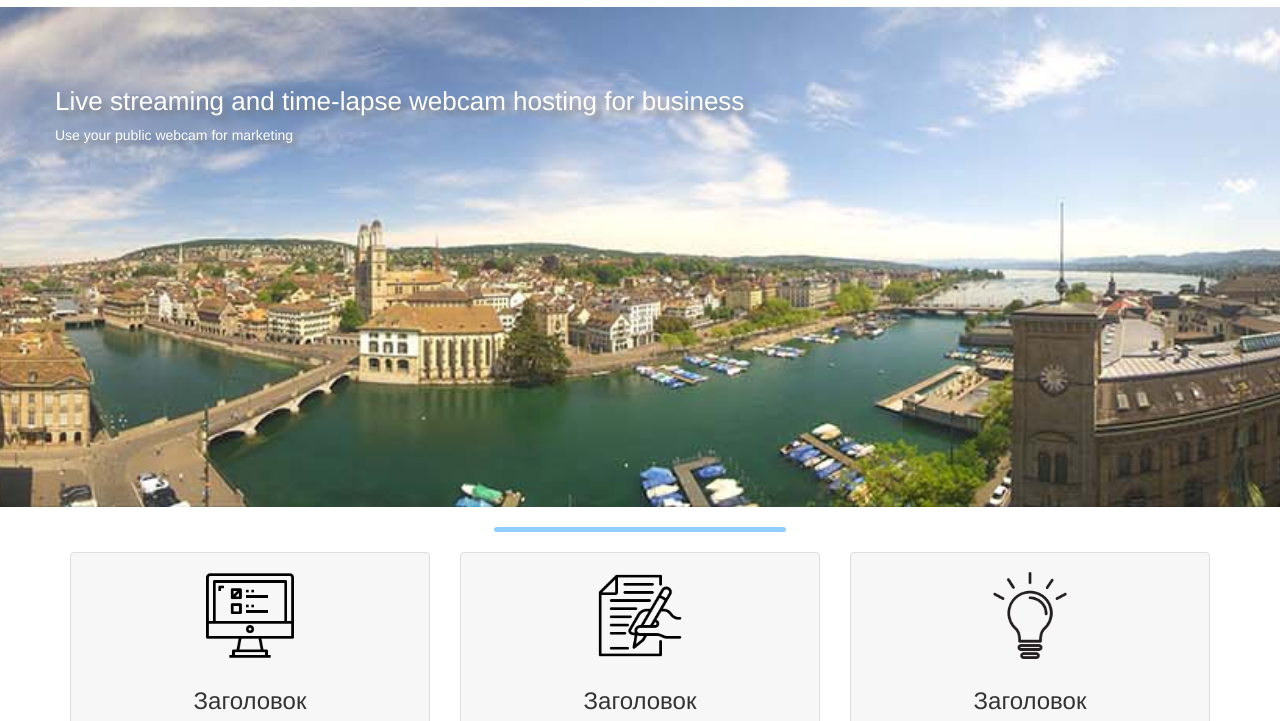
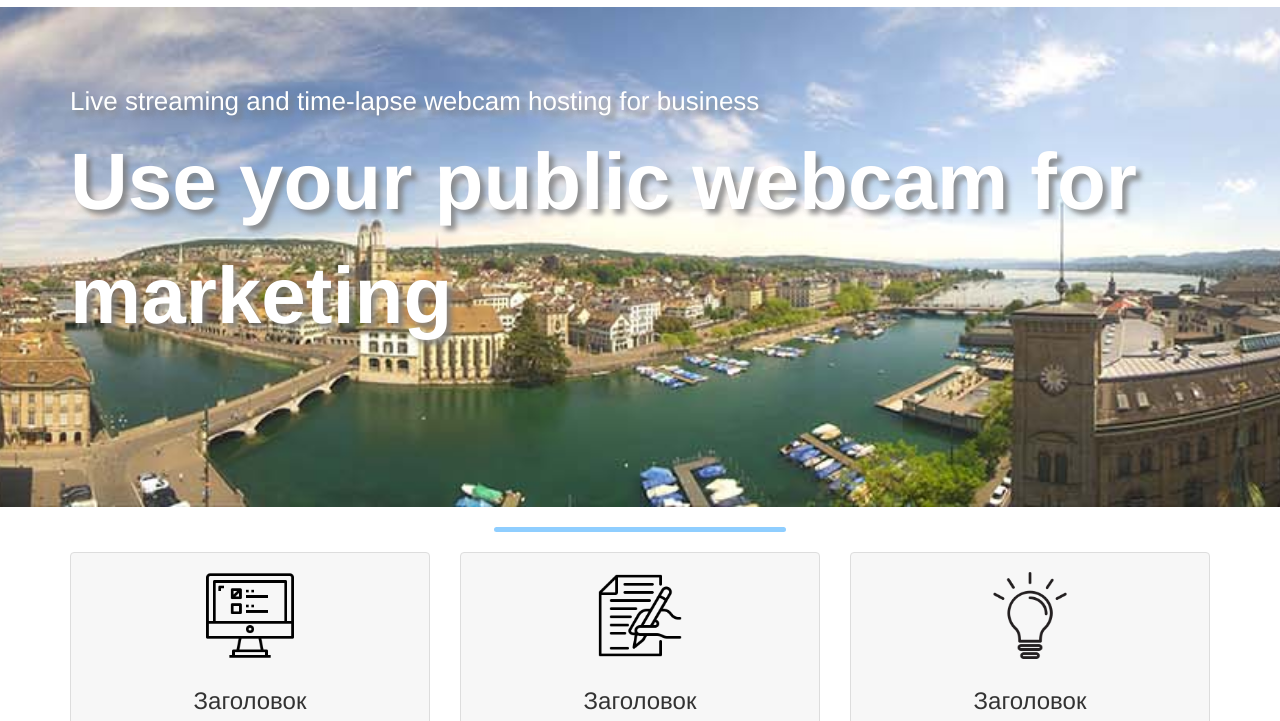
Before and after one commit to alxndrd/webcam_1, a plain HTML site: page index.html in a window 1280 px wide. Shown: the part 71-792 px from the top of the page. Drawn offline with Linux system fonts and the light colour scheme.

Commit message:
adaptive .intro

```diff
--- a/assets/css/style.css
+++ b/assets/css/style.css
@@ -92,17 +92,23 @@ button:hover {
 
 }
 
-h2.intro__text{
+.intro h2{
 	width: 100%;
 	font-size: 26px;
 	padding-top: 60px;
 }
 
-p.intro__text{
+.intro span{
 	width: 100%;
-	font-size: 76px;
+	font-size: 8rem;
 	font-weight: 700;
 
+}
+
+@media (max-width: 767px) {
+	.intro span {
+		font-size: 6rem;
+	}
 }
 
 /*features*/
--- a/index.html
+++ b/index.html
@@ -54,10 +54,8 @@
 
     <div class="intro">
       <div class="container">
-        <div class="row">
-          <h2 class="intro__text">Live streaming and time-lapse webcam hosting for business</h2>
-          <span class="intro__text">Use your public webcam for marketing</span>
-        </div>
+          <h2>Live streaming and time-lapse webcam hosting for business</h2>
+          <span>Use your public webcam for marketing</span>
       </div>
     </div>
 
```
